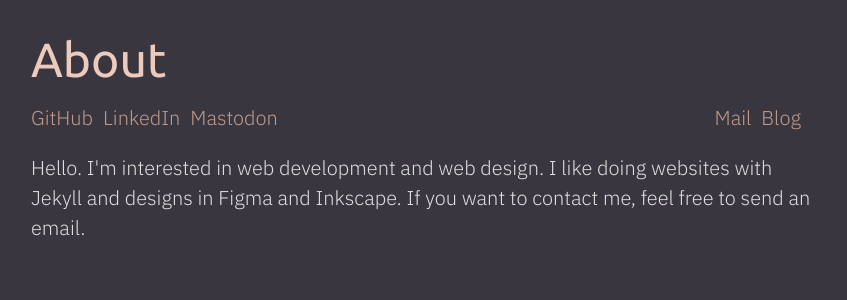
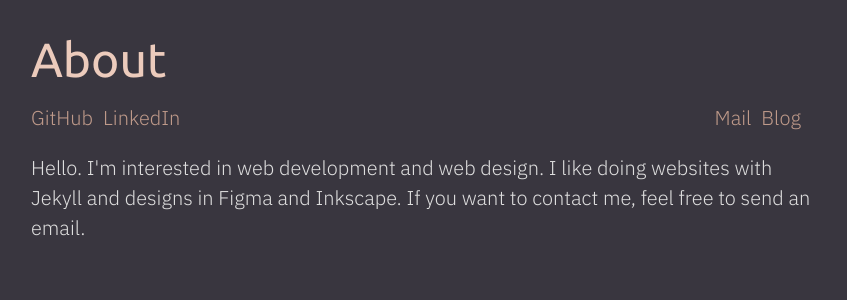
Before and after one commit to vllur/vllur.github.io, a Jekyll site: the page built from content/index.md, in a window 1280 px wide and 900 px high, scrolled down 2011 px. Shown: the part 487-787 px from the top of the window, without its empty margins (219-1066 px from the left). Built offline with Jekyll 4.4.1, drawn with Linux system fonts in a browser that asks for light colours.

Commit message:
Adjusted social links

```diff
--- a/content/index.md
+++ b/content/index.md
@@ -87,7 +87,6 @@ figcaption="Blog about web, design and web design "-%}
   <ul>
     <li><a href="{{- site.github -}}">GitHub</a></li>
     <li><a href="{{- site.linkedin -}}">LinkedIn</a></li>
-    <li><a rel="me" href="{{- site.mastodon -}}">Mastodon</a></li>
   </ul>
   <ul>
     <li><a href="mailto:{{- site.mail -}}">Mail</a></li>
```
